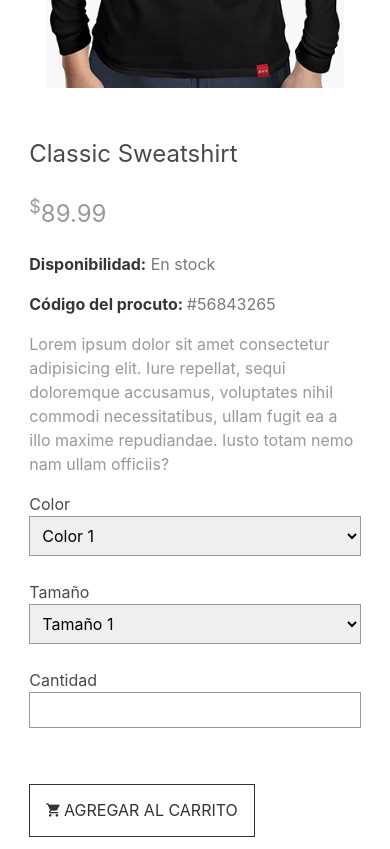
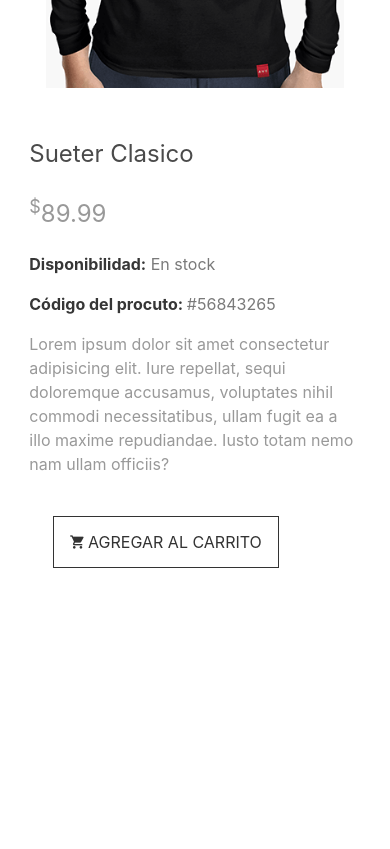
Before and after one commit to BetoVW9RHCP/PruebasPuffTime, a plain HTML site: page producto.html in a window 390 px wide. Shown: the part 760-1609 px from the top of the page. After the commit the page ends 1364 px from the top, so only its background shows below. Drawn offline with Linux system fonts and the light colour scheme.

Commit message:
Add files via upload
Actualizacion de css responsive

```diff
--- a/producto.html
+++ b/producto.html
@@ -12,7 +12,7 @@
 </head>
 
 <body>
-    <!-- Barra de navegación -->
+
     <header>
         <nav class="navbar-top">
             <ul class="navbar-top-ul">
@@ -25,18 +25,18 @@
                 <li class="navbar-top-item">
                     <a href="#" class="navbar-top-links">
                         <i class="zmdi zmdi-shopping-cart"></i> Carrito
-                        <!-- <i class="zmdi zmdi-chevron-down"></i> -->
+
                     </a>
                 </li>
             </ul>
         </nav>
 
     </header>
-    <!-- Banner -->
+
     <div class="banner banner-second">
         <div class="banner-container ">
-            <h1>La marca</h1>
-            <h2>Slogan de la compañia</h2>
+            <h1>Puff Time</h1>
+            <h2>INC</h2>
         </div>
     </div>
 
@@ -63,7 +63,7 @@
                 </div>
             </div>
             <div class="column">
-                <h3 class="is-size-4">Classic Sweatshirt</h3>
+                <h3 class="is-size-4">Sueter Clasico</h3>
 
 
                 <h2 class="price is-size-4"><sup>$</sup>89.99</h2>
@@ -76,27 +76,10 @@
                 <form action="#" class="form-control">
                     <div class="columns is-multiline">
                         <div class="column is-one-third">
-                            <label for="color">Color</label>
-                            <select class="form-control-field" id="color">
-                                <option value="#">Color 1</option>
-                                <option value="#">Color 2</option>
-                                <option value="#">Color 3</option>
-                            </select>
 
-                        </div>
                         <div class="column is-one-third">
 
-                            <label for="size">Tamaño</label>
-                            <select class="form-control-field" id="size">
-                                <option value="#">Tamaño 1</option>
-                                <option value="#">Tamaño 2</option>
-                                <option value="#">Tamaño 3</option>
-                            </select>
-                        </div>
-                        <div class="column is-one-third">
-                            <label for="quality">Cantidad</label>
-                            <input class="form-control-field" type="number">
-                        </div>
+
                         <div class="column is-full is-marginless">
                             <button class="btn btn-default btn-outline"><i class="zmdi zmdi-shopping-cart"></i>
                                 Agregar al carrito</button>
```
Also changed, not shown: index.html (+3 -3 lines), login.html (+2 -2 lines).
